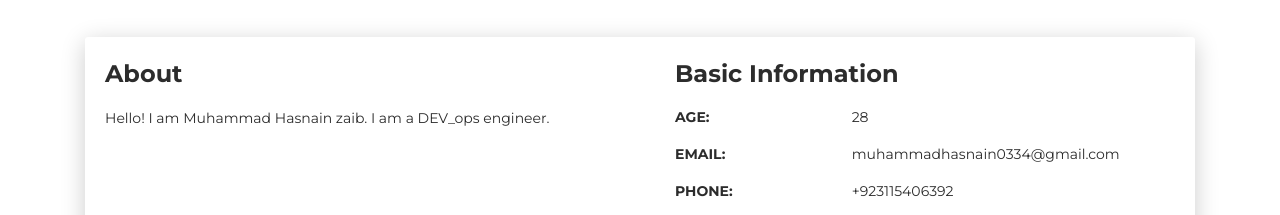
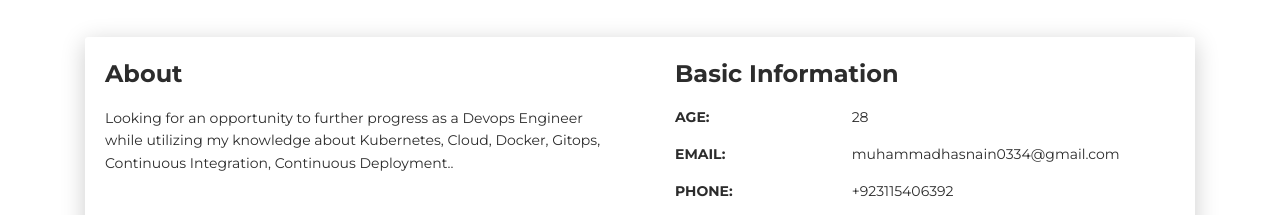
Before and after one commit to hasnain28/CV, a plain HTML site: page index.html in a window 1280 px wide. Shown: the part 583-798 px from the top of the page. Drawn offline with Linux system fonts and the light colour scheme.

Commit message:
update intro in index.html

```diff
--- a/index.html
+++ b/index.html
@@ -67,7 +67,9 @@
         <div class="col-lg-6 col-md-12">
           <div class="card-body">
             <div class="h4 mt-0 title">About</div>
-            <p>Hello! I am Muhammad Hasnain zaib. I am a DEV_ops engineer.</p>
+            <p>Looking for an opportunity to further progress as a Devops
+              Engineer while utilizing my knowledge about Kubernetes, Cloud,
+              Docker, Gitops, Continuous Integration, Continuous Deployment..</p>
           </div>
         </div>
         <div class="col-lg-6 col-md-12">
```
